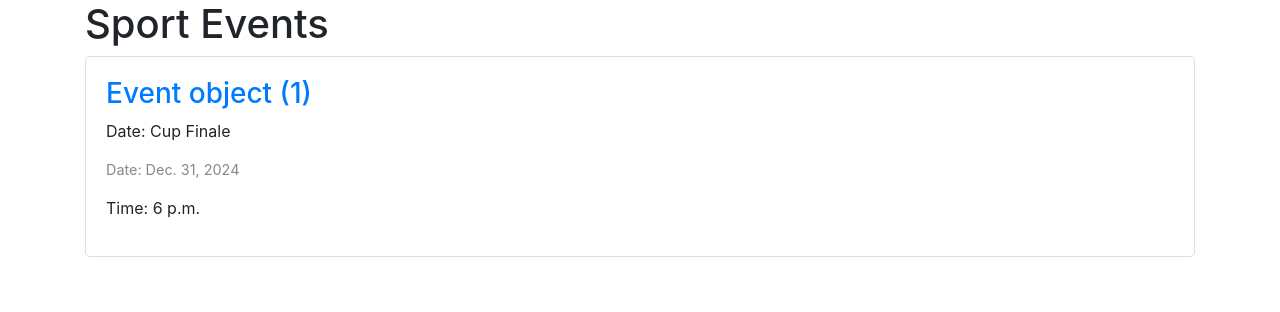
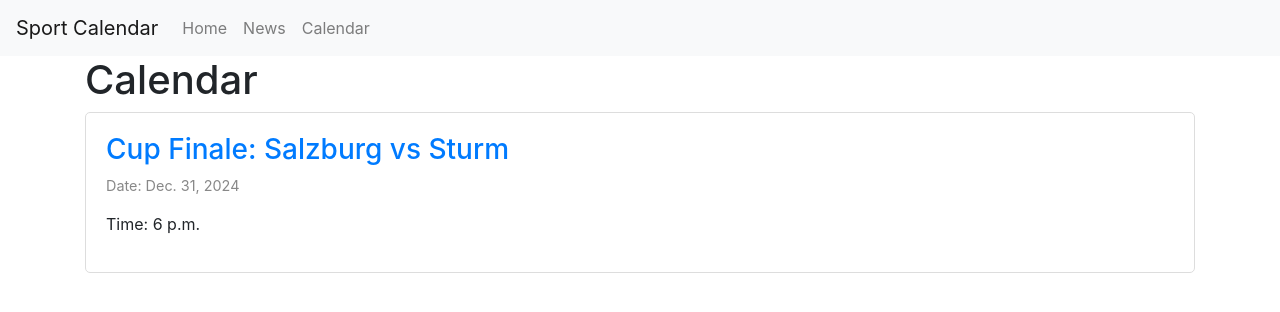
Before and after one commit to SuQuoc/sport_events_calendar, a Django app: page /events in a window 1280 px wide. Shown: the top 312 px of the page. Run offline with Django 5.2, Linux system fonts and the light colour scheme; data comes from the database, SQL or seed files in the repository; some libraries are stand-ins or nearby versions.

Commit message:
frontend: wrote basic navbar and edited events page styling, including bootstrap now

```diff
--- a/sport_calendar/events/templates/events.html
+++ b/sport_calendar/events/templates/events.html
@@ -3,7 +3,9 @@
 <head>
     <title>Sport Events</title>
     <link rel="stylesheet" href="https://stackpath.bootstrapcdn.com/bootstrap/4.5.2/css/bootstrap.min.css">
+    <script src="https://code.jquery.com/jquery-3.5.1.slim.min.js"></script>
     <script src="https://cdn.jsdelivr.net/npm/@popperjs/core@2.5.4/dist/umd/popper.min.js"></script>
+    <script src="https://stackpath.bootstrapcdn.com/bootstrap/4.5.2/js/bootstrap.min.js"></script>
     <style>
         .card {
             margin-bottom: 20px;
@@ -18,12 +20,16 @@
     </style>
 </head>
 <body>
+    {% include 'navbar.html' %}
     <div class="container">
-        <h1>Sport Events</h1>
+        <h1>Calendar</h1>
         {% for event in events %}
             <div class="card">
-                <h3><a href="#" data-toggle="modal" data-target="#eventModal{{ event.id }}">{{ event }}</a></h3>
-                <p class="title">Date: {{ event.name }}</p>
+                <h3>
+                    <a href="#" data-toggle="modal" data-target="#eventModal{{ event.id }}">
+                        {{ event.name }}: {{ event.fkey_away_team.name }} vs {{ event.fkey_home_team.name }}
+                    </a>
+                </h3>
                 <p class="date">Date: {{ event.date }}</p>
                 <p class="time">Time: {{ event.time }}</p>
             </div>
--- /dev/null
+++ b/sport_calendar/events/templates/navbar.html
@@ -0,0 +1,19 @@
+<nav class="navbar navbar-expand-lg navbar-light bg-light">
+    <a class="navbar-brand" href="#">Sport Calendar</a>
+    <button class="navbar-toggler" type="button" data-toggle="collapse" data-target="#navbarNav" aria-controls="navbarNav" aria-expanded="false" aria-label="Toggle navigation">
+        <span class="navbar-toggler-icon"></span>
+    </button>
+    <div class="collapse navbar-collapse" id="navbarNav">
+        <ul class="navbar-nav">
+            <li class="nav-item">
+                <a class="nav-link" href="#">Home</a>
+            </li>
+            <li class="nav-item">
+                <a class="nav-link" href="#">News</a>
+            </li>
+            <li class="nav-item">
+                <a class="nav-link" href="#">Calendar</a>
+            </li>
+        </ul>
+    </div>
+</nav>
```
